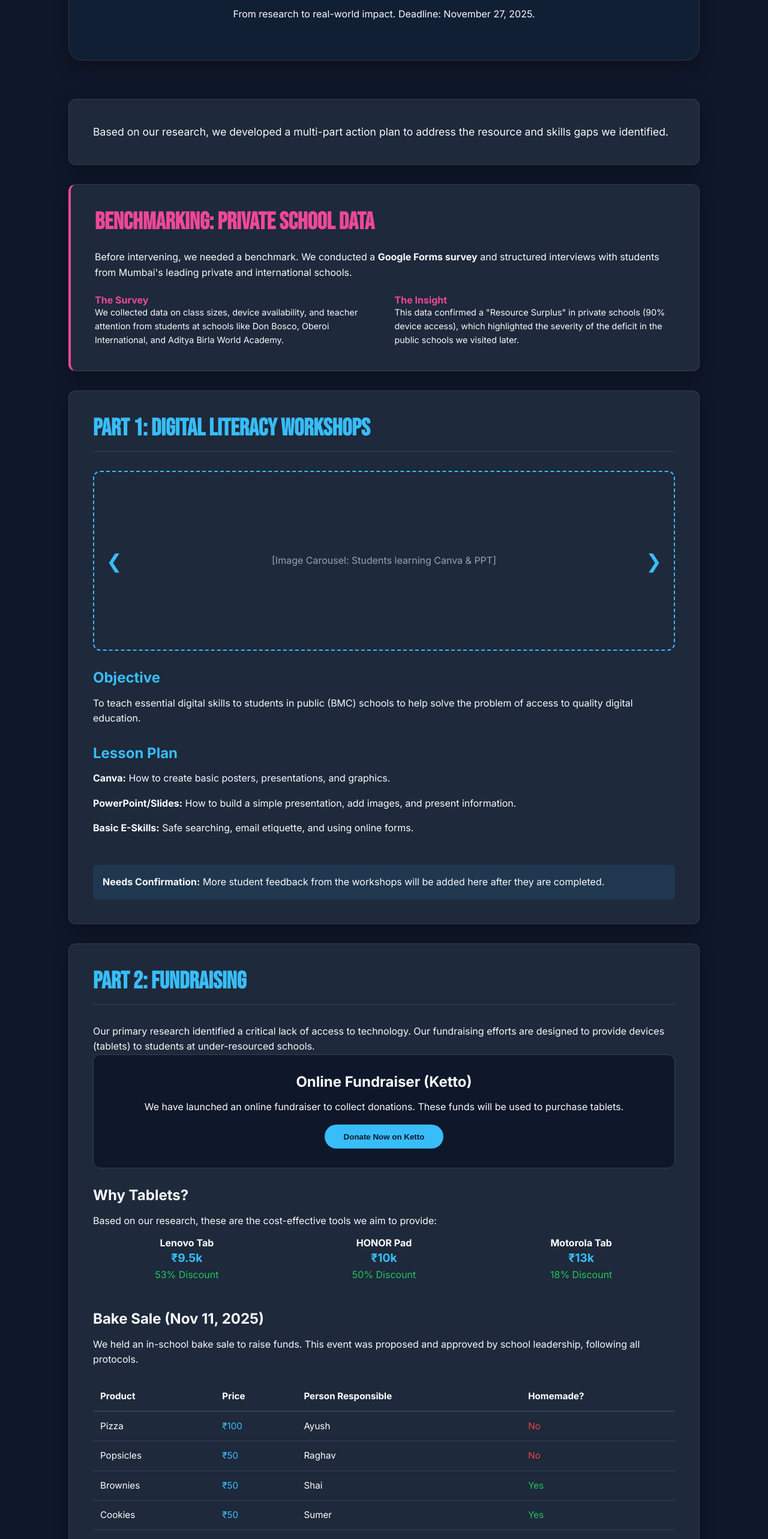
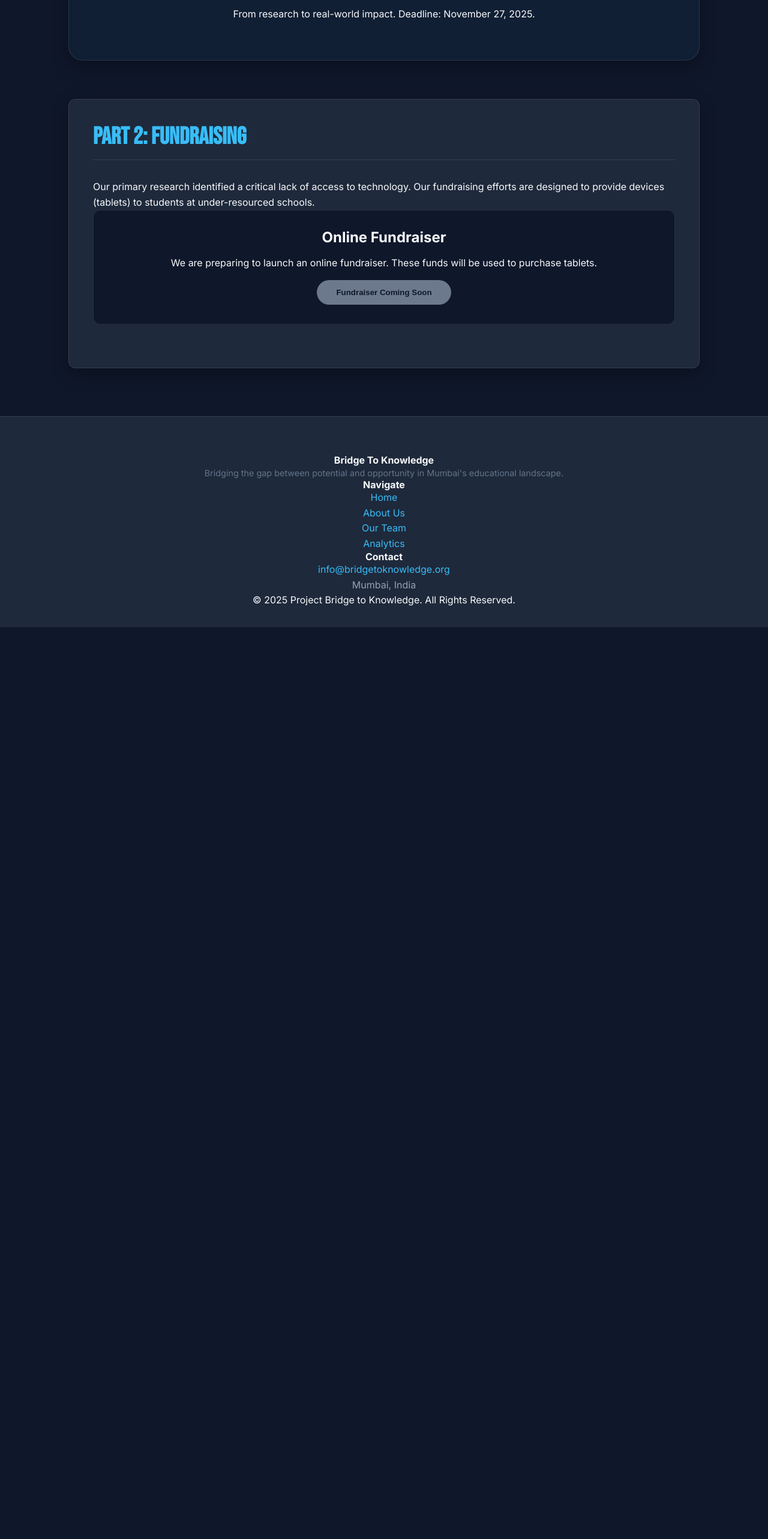
Before and after one commit to Ali-bis/BridgeToKnowledgetest, a React (Vite) app: page /action in a window 1280 px wide. Shown: the part 234-2800 px from the top of the page at 60% size. After the commit the page ends 1280 px from the top, so only its background shows below. Built offline with nearby package versions, Linux system fonts and the light colour scheme.

Commit message:
Update Action.jsx

```diff
--- a/src/pages/Action.jsx
+++ b/src/pages/Action.jsx
@@ -3,182 +3,33 @@ import React from 'react';
 const Action = () => {
   return (
     <div className="container">
-
-      {/* HERO SECTION */}
       <div className="hero-banner">
         <h1>OUR ACTION PLAN</h1>
         <p>From research to real-world impact. Deadline: November 27, 2025.</p>
       </div>
 
-      {/* INTRO */}
-      <div className="page-section">
-        <p style={{ fontSize: '1.1rem' }}>
-          Based on our research, we developed a multi-part action plan to address the resource and skills gaps we identified.
-        </p>
-      </div>
-
-      {/* NEW SECTION: DATA COLLECTION (Google Forms & Interviews) */}
-      <div className="page-section" style={{ borderLeft: '4px solid #ec4899' }}>
-        <h2 style={{ color: '#ec4899' }}>Benchmarking: Private School Data</h2>
-        <p>
-          Before intervening, we needed a benchmark. We conducted a <strong>Google Forms survey</strong> and structured interviews with students from Mumbai's leading private and international schools.
-        </p>
-        <div style={{ display: 'grid', gridTemplateColumns: 'repeat(auto-fit, minmax(250px, 1fr))', gap: '2rem', marginTop: '1.5rem' }}>
-          <div className="info-box">
-            <h4 style={{ color: '#ec4899' }}>The Survey</h4>
-            <p style={{ fontSize: '0.9rem' }}>
-              We collected data on class sizes, device availability, and teacher attention from students at schools like Don Bosco, Oberoi International, and Aditya Birla World Academy.
-            </p>
-          </div>
-          <div className="info-box">
-            <h4 style={{ color: '#ec4899' }}>The Insight</h4>
-            <p style={{ fontSize: '0.9rem' }}>
-              This data confirmed a "Resource Surplus" in private schools (90% device access), which highlighted the severity of the deficit in the public schools we visited later.
-            </p>
-          </div>
-        </div>
-      </div>
-
-      {/* PART 1: WORKSHOPS */}
-      <div className="page-section">
-        <h2 style={{ borderBottom: '1px solid #334155', paddingBottom: '1rem', marginBottom: '2rem' }}>
-          Part 1: Digital Literacy Workshops
-        </h2>
-
-        {/* CAROUSEL PLACEHOLDER */}
-        <div style={{
-          background: '#1e293b',
-          border: '2px dashed #38bdf8',
-          borderRadius: '12px',
-          height: '300px',
-          display: 'flex',
-          alignItems: 'center',
-          justifyContent: 'center',
-          marginBottom: '2rem',
-          position: 'relative'
-        }}>
-          <span style={{ fontSize: '2rem', color: '#38bdf8', cursor: 'pointer', position: 'absolute', left: '20px' }}>❮</span>
-          <p style={{ color: '#94a3b8' }}>[Image Carousel: Students learning Canva & PPT]</p>
-          <span style={{ fontSize: '2rem', color: '#38bdf8', cursor: 'pointer', position: 'absolute', right: '20px' }}>❯</span>
-        </div>
-
-        <div style={{ display: 'grid', mdGridTemplateColumns: '1fr 1fr', gap: '2rem' }}>
-          <div>
-            <h3 style={{ color: '#38bdf8' }}>Objective</h3>
-            <p>To teach essential digital skills to students in public (BMC) schools to help solve the problem of access to quality digital education.</p>
-          </div>
-          <div>
-            <h3 style={{ color: '#38bdf8' }}>Lesson Plan</h3>
-            <ul style={{ listStyle: 'none', padding: 0 }}>
-              <li style={{ marginBottom: '1rem' }}>
-                <strong style={{ color: '#fff' }}>Canva:</strong> How to create basic posters, presentations, and graphics.
-              </li>
-              <li style={{ marginBottom: '1rem' }}>
-                <strong style={{ color: '#fff' }}>PowerPoint/Slides:</strong> How to build a simple presentation, add images, and present information.
-              </li>
-              <li style={{ marginBottom: '1rem' }}>
-                <strong style={{ color: '#fff' }}>Basic E-Skills:</strong> Safe searching, email etiquette, and using online forms.
-              </li>
-            </ul>
-          </div>
-        </div>
-
-        <div style={{ marginTop: '2rem', padding: '1rem', background: 'rgba(56, 189, 248, 0.1)', borderRadius: '8px' }}>
-          <strong>Needs Confirmation:</strong> More student feedback from the workshops will be added here after they are completed.
-        </div>
-      </div>
+      {/* ... (Keep your Workshops section here from previous if needed) ... */}
 
       {/* PART 2: FUNDRAISING */}
       <div className="page-section">
-        <h2 style={{ borderBottom: '1px solid #334155', paddingBottom: '1rem', marginBottom: '2rem' }}>
+        <h2 style={{ borderBottom: '1px solid var(--border-color)', paddingBottom: '1rem', marginBottom: '2rem' }}>
           Part 2: Fundraising
         </h2>
         <p>
           Our primary research identified a critical lack of access to technology. Our fundraising efforts are designed to provide devices (tablets) to students at under-resourced schools.
         </p>
 
-        {/* Ketto Section */}
-        <div style={{ background: '#0f172a', padding: '2rem', borderRadius: '12px', border: '1px solid #334155', marginBottom: '2rem', textAlign: 'center' }}>
-          <h3 style={{ marginTop: 0 }}>Online Fundraiser (Ketto)</h3>
-          <p>We have launched an online fundraiser to collect donations. These funds will be used to purchase tablets.</p>
-          <button className="btn" style={{ marginTop: '1rem' }}>Donate Now on Ketto</button>
-        </div>
+        {/* Updated Ketto Section */}
+        <div style={{ background: 'var(--bg-body)', padding: '2rem', borderRadius: '12px', border: '1px solid var(--border-color)', marginBottom: '2rem', textAlign: 'center' }}>
+          <h3 style={{ marginTop: 0 }}>Online Fundraiser</h3>
+          <p>We are preparing to launch an online fundraiser. These funds will be used to purchase tablets.</p>
 
-        {/* Why Tablets Section */}
-        <div style={{ marginBottom: '3rem' }}>
-          <h3>Why Tablets?</h3>
-          <p>Based on our research, these are the cost-effective tools we aim to provide:</p>
-          <div style={{ display: 'flex', gap: '1rem', flexWrap: 'wrap', marginTop: '1rem' }}>
-            <div className="info-box" style={{ flex: 1, textAlign: 'center' }}>
-              <h4 style={{ color: '#fff' }}>Lenovo Tab</h4>
-              <p style={{ fontSize: '1.2rem', color: '#38bdf8', fontWeight: 'bold' }}>₹9.5k</p>
-              <span style={{ color: '#22c55e' }}>53% Discount</span>
-            </div>
-            <div className="info-box" style={{ flex: 1, textAlign: 'center' }}>
-              <h4 style={{ color: '#fff' }}>HONOR Pad</h4>
-              <p style={{ fontSize: '1.2rem', color: '#38bdf8', fontWeight: 'bold' }}>₹10k</p>
-              <span style={{ color: '#22c55e' }}>50% Discount</span>
-            </div>
-            <div className="info-box" style={{ flex: 1, textAlign: 'center' }}>
-              <h4 style={{ color: '#fff' }}>Motorola Tab</h4>
-              <p style={{ fontSize: '1.2rem', color: '#38bdf8', fontWeight: 'bold' }}>₹13k</p>
-              <span style={{ color: '#22c55e' }}>18% Discount</span>
-            </div>
-          </div>
-        </div>
-
-        {/* Bake Sale Table */}
-        <div>
-          <h3>Bake Sale (Nov 11, 2025)</h3>
-          <p>We held an in-school bake sale to raise funds. This event was proposed and approved by school leadership, following all protocols.</p>
-
-          <div style={{ overflowX: 'auto', marginTop: '1.5rem' }}>
-            <table style={{ width: '100%', borderCollapse: 'collapse', color: '#fff', fontSize: '0.95rem' }}>
-              <thead>
-                <tr style={{ background: '#1e293b', textAlign: 'left' }}>
-                  <th style={{ padding: '12px', borderBottom: '2px solid #334155' }}>Product</th>
-                  <th style={{ padding: '12px', borderBottom: '2px solid #334155' }}>Price</th>
-                  <th style={{ padding: '12px', borderBottom: '2px solid #334155' }}>Person Responsible</th>
-                  <th style={{ padding: '12px', borderBottom: '2px solid #334155' }}>Homemade?</th>
-                </tr>
-              </thead>
-              <tbody>
-                <tr>
-                  <td style={{ padding: '12px', borderBottom: '1px solid #334155' }}>Pizza</td>
-                  <td style={{ padding: '12px', borderBottom: '1px solid #334155', color: '#38bdf8' }}>₹100</td>
-                  <td style={{ padding: '12px', borderBottom: '1px solid #334155' }}>Ayush</td>
-                  <td style={{ padding: '12px', borderBottom: '1px solid #334155', color: '#ef4444' }}>No</td>
-                </tr>
-                <tr>
-                  <td style={{ padding: '12px', borderBottom: '1px solid #334155' }}>Popsicles</td>
-                  <td style={{ padding: '12px', borderBottom: '1px solid #334155', color: '#38bdf8' }}>₹50</td>
-                  <td style={{ padding: '12px', borderBottom: '1px solid #334155' }}>Raghav</td>
-                  <td style={{ padding: '12px', borderBottom: '1px solid #334155', color: '#ef4444' }}>No</td>
-                </tr>
-                <tr>
-                  <td style={{ padding: '12px', borderBottom: '1px solid #334155' }}>Brownies</td>
-                  <td style={{ padding: '12px', borderBottom: '1px solid #334155', color: '#38bdf8' }}>₹50</td>
-                  <td style={{ padding: '12px', borderBottom: '1px solid #334155' }}>Shai</td>
-                  <td style={{ padding: '12px', borderBottom: '1px solid #334155', color: '#22c55e' }}>Yes</td>
-                </tr>
-                <tr>
-                  <td style={{ padding: '12px', borderBottom: '1px solid #334155' }}>Cookies</td>
-                  <td style={{ padding: '12px', borderBottom: '1px solid #334155', color: '#38bdf8' }}>₹50</td>
-                  <td style={{ padding: '12px', borderBottom: '1px solid #334155' }}>Sumer</td>
-                  <td style={{ padding: '12px', borderBottom: '1px solid #334155', color: '#22c55e' }}>Yes</td>
-                </tr>
-                <tr>
-                  <td style={{ padding: '12px', borderBottom: '1px solid #334155' }}>Tang</td>
-                  <td style={{ padding: '12px', borderBottom: '1px solid #334155', color: '#38bdf8' }}>₹20</td>
-                  <td style={{ padding: '12px', borderBottom: '1px solid #334155' }}>Ali</td>
-                  <td style={{ padding: '12px', borderBottom: '1px solid #334155', color: '#22c55e' }}>Yes</td>
-                </tr>
-              </tbody>
-            </table>
-          </div>
+          {/* DISABLED BUTTON */}
+          <button className="btn btn-disabled" style={{ marginTop: '1rem' }} disabled>
+            Fundraiser Coming Soon
+          </button>
         </div>
       </div>
-
     </div>
   );
 };
```
